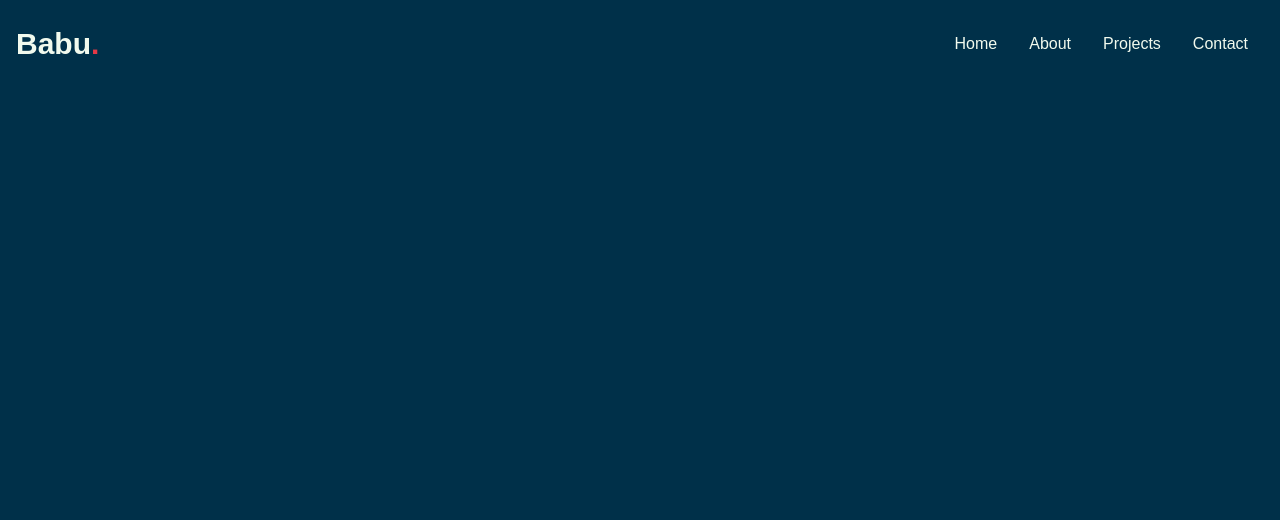
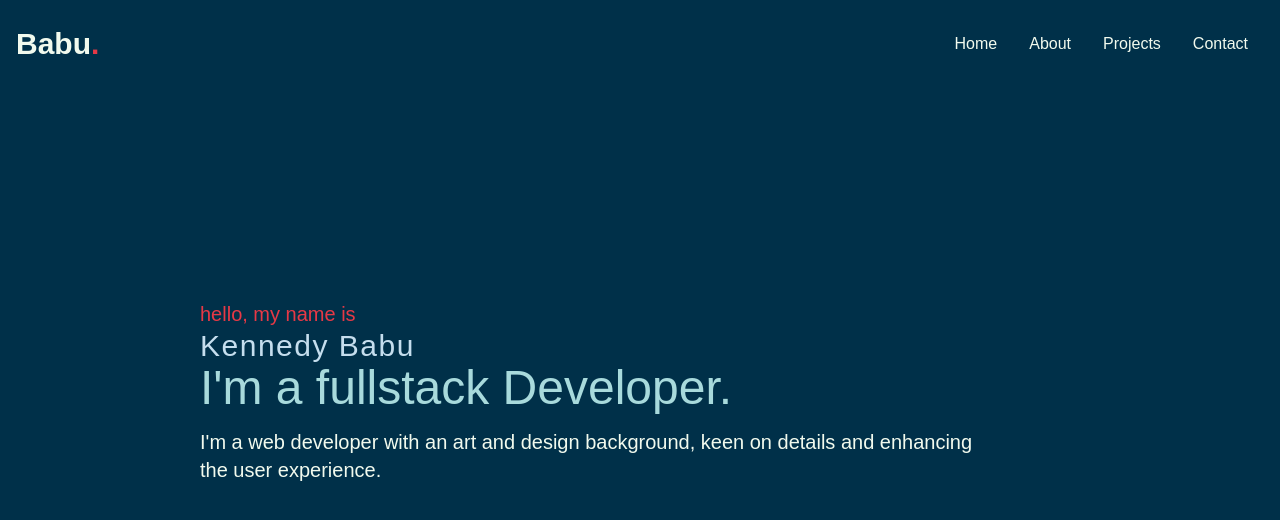
Before and after one commit to kennedybabu/personal-portfolio, a React (Create React App) app: page / in a window 1280 px wide. Shown: the top 520 px of the page. Built offline with nearby package versions, Linux system fonts and the light colour scheme.

Commit message:
add the hero section

```diff
--- a/package.json
+++ b/package.json
@@ -6,6 +6,7 @@
     "@testing-library/jest-dom": "^5.16.4",
     "@testing-library/react": "^13.3.0",
     "@testing-library/user-event": "^13.5.0",
+    "framer-motion": "^6.3.16",
     "react": "^18.2.0",
     "react-dom": "^18.2.0",
     "react-icons": "^4.4.0",
--- a/src/App.js
+++ b/src/App.js
@@ -2,7 +2,7 @@ import Nav from "./components/Nav";
 // import About from "./pages/About";
 // import Contact from "./pages/Contact";
 // import Footer from "./pages/Footer";
-// import Hero from "./pages/Hero";
+import Hero from "./pages/Hero";
 // import Projects from "./pages/Projects";
 
 
@@ -10,11 +10,11 @@ function App() {
   return (
     <div >
       <Nav />
-      {/* <Hero />
-      <About />
-      <Projects />
-      <Contact />
-      <Footer /> */}
+      <Hero />
+      {/* <About /> */}
+      {/* <Projects /> */}
+      {/* <Contact /> */}
+      {/* <Footer /> */}
     </div>
   );
 }
--- /dev/null
+++ b/src/pages/Hero.jsx
@@ -0,0 +1,41 @@
+import React from 'react'
+import { motion } from "framer-motion"
+
+const Hero = () => {
+  const MyContainer = {
+    BeforeFade : {
+      y: 200,
+      opacity: 0
+    },
+    AfterFade : {
+      y : 0,
+      opacity: 1
+    }
+  }
+  return (
+    <div className='w-full h-screen text-[#F1FAEE]' name='hero'>
+        <div className='flex flex-col items-center justify-end pb-[70px] md:pb-0 md:justify-center h-full w-full'>
+            <motion.div
+            variants={MyContainer}
+            initial='BeforeFade'
+            animate='AfterFade'
+            transition={{
+              duration: .5,
+              type: 'spring',
+              stiffness: 90
+            }}
+            className='px-4 md:px-[100px] lg:px-[200px] md:items-start w-full'>
+              <p className='text-[#E63946] text-xl'>hello, my name is</p>
+              <h2 className='text-3xl text-bold tracking-wider text-[#c5deee]'>Kennedy Babu</h2>
+              <h1 className='text-5xl  text-[#A8DADC]'>I'm a fullstack Developer.</h1>
+              <p className='text-xl py-4 md:max-w-[800px]'>
+                I'm a web developer with an art and design background, keen on details and enhancing the user experience.
+              </p>
+
+            </motion.div>
+        </div>
+    </div>
+  )
+}
+
+export default Hero
```
Also changed, not shown: 1 other file (tests, documents, lock files or other folders).
